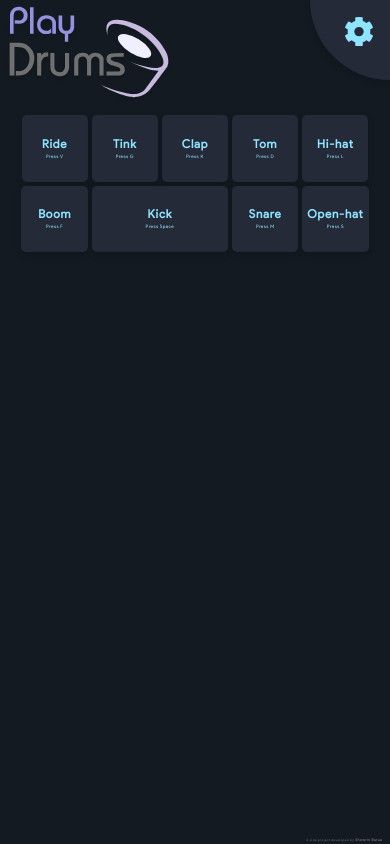
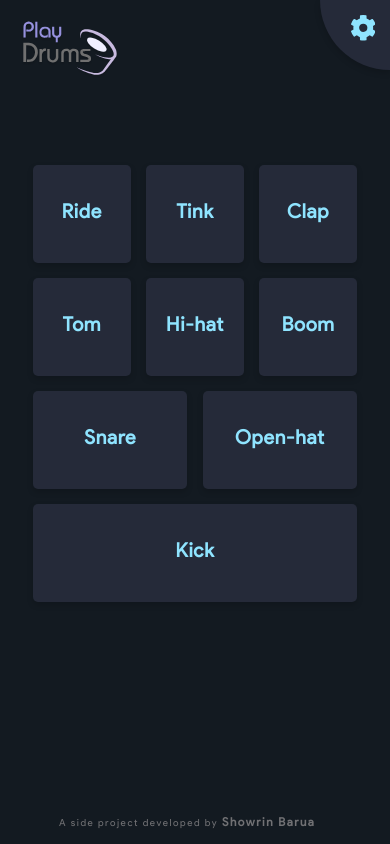
Before and after one commit to Showrin/playdrums, a plain HTML site: page index.html in a window 390 px wide. Drawn offline with Linux system fonts and the light colour scheme.

Commit message:
responsive Design ready file

```diff
--- a/index.html
+++ b/index.html
@@ -24,47 +24,47 @@
 
     <div class="drum-area">
 
-        <div data-key="86" class="drum-area__key">
+        <div data-key="86" class="drum-area__key drum-area__key--mobile-1X">
             <h2 class="drum-area__key-name">Ride</h2>
             <p class="drum-area__key-details">Press V</p>
         </div>
 
-        <div data-key="71" class="drum-area__key">
+        <div data-key="71" class="drum-area__key drum-area__key--mobile-1X">
             <h2 class="drum-area__key-name">Tink</h2>
             <p class="drum-area__key-details">Press G</p>
         </div>
 
-        <div data-key="75" class="drum-area__key">
+        <div data-key="75" class="drum-area__key drum-area__key--mobile-1X">
             <h2 class="drum-area__key-name">Clap</h2>
             <p class="drum-area__key-details">Press K</p>
         </div>
 
-        <div data-key="68" class="drum-area__key">
+        <div data-key="68" class="drum-area__key drum-area__key--mobile-1X">
             <h2 class="drum-area__key-name">Tom</h2>
             <p class="drum-area__key-details">Press D</p>
         </div>
 
-        <div data-key="76" class="drum-area__key">
+        <div data-key="76" class="drum-area__key drum-area__key--mobile-1X">
             <h2 class="drum-area__key-name">Hi-hat</h2>
             <p class="drum-area__key-details">Press L</p>
         </div>
 
-        <div data-key="70" class="drum-area__key">
+        <div data-key="70" class="drum-area__key drum-area__key--mobile-1X">
             <h2 class="drum-area__key-name">Boom</h2>
             <p class="drum-area__key-details">Press F</p>
         </div>
 
-        <div data-key="32" class="drum-area__key drum-area__key--2X">
+        <div data-key="32" class="drum-area__key drum-area__key--2X drum-area__key-mobile--full">
             <h2 class="drum-area__key-name">Kick</h2>
             <p class="drum-area__key-details">Press Space</p>
         </div>
 
-        <div data-key="77" class="drum-area__key">
+        <div data-key="77" class="drum-area__key drum-area__key-mobile--2X">
             <h2 class="drum-area__key-name">Snare</h2>
             <p class="drum-area__key-details">Press M</p>
         </div>
 
-        <div data-key="83" class="drum-area__key">
+        <div data-key="83" class="drum-area__key drum-area__key-mobile--2X">
             <h2 class="drum-area__key-name">Open-hat</h2>
             <p class="drum-area__key-details">Press S</p>
         </div>
--- a/static_resources/scss/playdrums_ui.scss
+++ b/static_resources/scss/playdrums_ui.scss
@@ -45,6 +45,12 @@ h1, h2, h3, h4, h5, h6, p {
     height: auto;
     margin-left: 1vw;
     margin-top: 1vw;
+
+    @media only screen and (max-width: 600px)  {
+        width: 100px;
+        margin-left: 5vw;
+        margin-top: 5vw;
+    }
 }
 
 .header__setting {
@@ -57,6 +63,11 @@ h1, h2, h3, h4, h5, h6, p {
     margin-left: auto;
     box-shadow: $box-shadow-dark;
     cursor: pointer;
+
+    @media only screen and (max-width: 600px)  {
+        height: 70px;
+        width: 70px;
+    }
 }
 
 .header__setting-icon {
@@ -66,6 +77,11 @@ h1, h2, h3, h4, h5, h6, p {
     right: 17px;
     top: 17px;
     transition: $transition-speedy;
+
+    @media only screen and (max-width: 600px)  {
+        right: 15px;
+        top: 15px;
+    }
 }
 
 .header__setting:hover {
@@ -85,6 +101,10 @@ h1, h2, h3, h4, h5, h6, p {
     justify-content: center;
     align-content: center;
     margin-top: 2vw;
+
+    @media only screen and (max-width: 600px)  {
+        margin-top: 20vw;
+    }
 }
 
 .drum-area__key {
@@ -102,20 +122,56 @@ h1, h2, h3, h4, h5, h6, p {
     cursor: pointer;
 }
 
+.drum-area__key--mobile-1X {
+
+    @media only screen and (max-width: 600px)  {
+        width: 25vw;
+        height: 25vw;
+        margin: 2vw;
+    }
+}
+
 .drum-area__key--2X {
     width: 35vw;
+}
+
+.drum-area__key-mobile--2X {
+    @media only screen and (max-width: 600px)  {
+        width: 39.5vw;
+        height: 25vw;
+        margin: 2vw;
+    }
+}
+
+.drum-area__key-mobile--full {
+    @media only screen and (max-width: 600px)  {
+        width: 83vw !important;
+        height: 25vw;
+        margin: 2vw;
+        order: 9;
+    }
 }
 
 .drum-area__key-name {
     color: $highlight-color;
     font-size: 3vw;
     margin-bottom: 1vw;
+    user-select: none;
+
+    @media only screen and (max-width: 600px)  {
+        font-size: 5vw;
+    }
 }
 
 .drum-area__key-details {
     color: $highlight-color;
     font-size: 1.2vw;
     letter-spacing: 0.1vw;
+    user-select: none;
+
+    @media only screen and (max-width: 600px)  {
+        display: none;
+    }
 }
 
 .drum-area__key--playing {
@@ -139,8 +195,22 @@ h1, h2, h3, h4, h5, h6, p {
     color: $copywrite-color;
     font-size: .8vw;
     letter-spacing: .1vw;
+    user-select: none;
 
     b {
         font-size: .9vw;
     }
+
+    @media only screen and (max-width: 600px)  {
+        display: inline-block;
+        width: 100%;
+        bottom: 4vw;
+        font-size: 2.5vw;
+        letter-spacing: .4vw;
+        text-align: center;
+
+        b {
+            font-size: 3vw;
+        }
+    }
 }
```
Also changed, not shown: static_resources/css/playdrums_ui.css.
